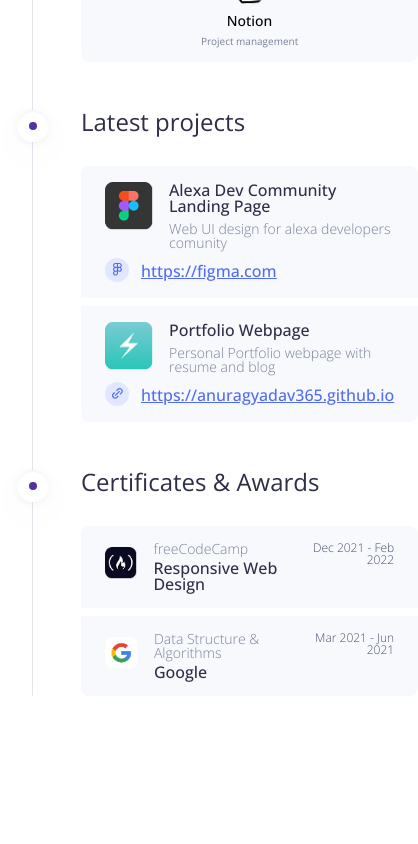
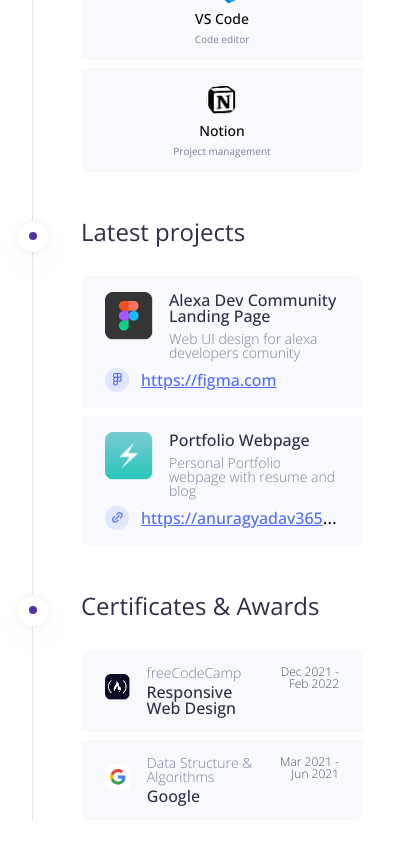
Before and after one commit to localbody/vue3resume, a Vue app: page / in a window 390 px wide. Shown: the part 3871-4715 px from the top of the page, 418 px wide, since content can reach past the window. Before the commit the page ends 4599 px from the top, so only its background shows below. Built offline with nearby package versions, Linux system fonts and the light colour scheme.

Commit message:
fixed by review 1

```diff
--- a/src/components/cards/Project.vue
+++ b/src/components/cards/Project.vue
@@ -93,4 +93,16 @@
     justify-content: flex-start;
   }
 }
+
+@media (max-width: 440px) {
+  .project__link-wrapper {
+    overflow: hidden;
+    text-overflow: ellipsis;
+    line-height: 125%;
+  }
+
+  .project__link-wrapper {
+    max-width: calc(100vw - 12rem);
+  }
+}
 </style>
```
